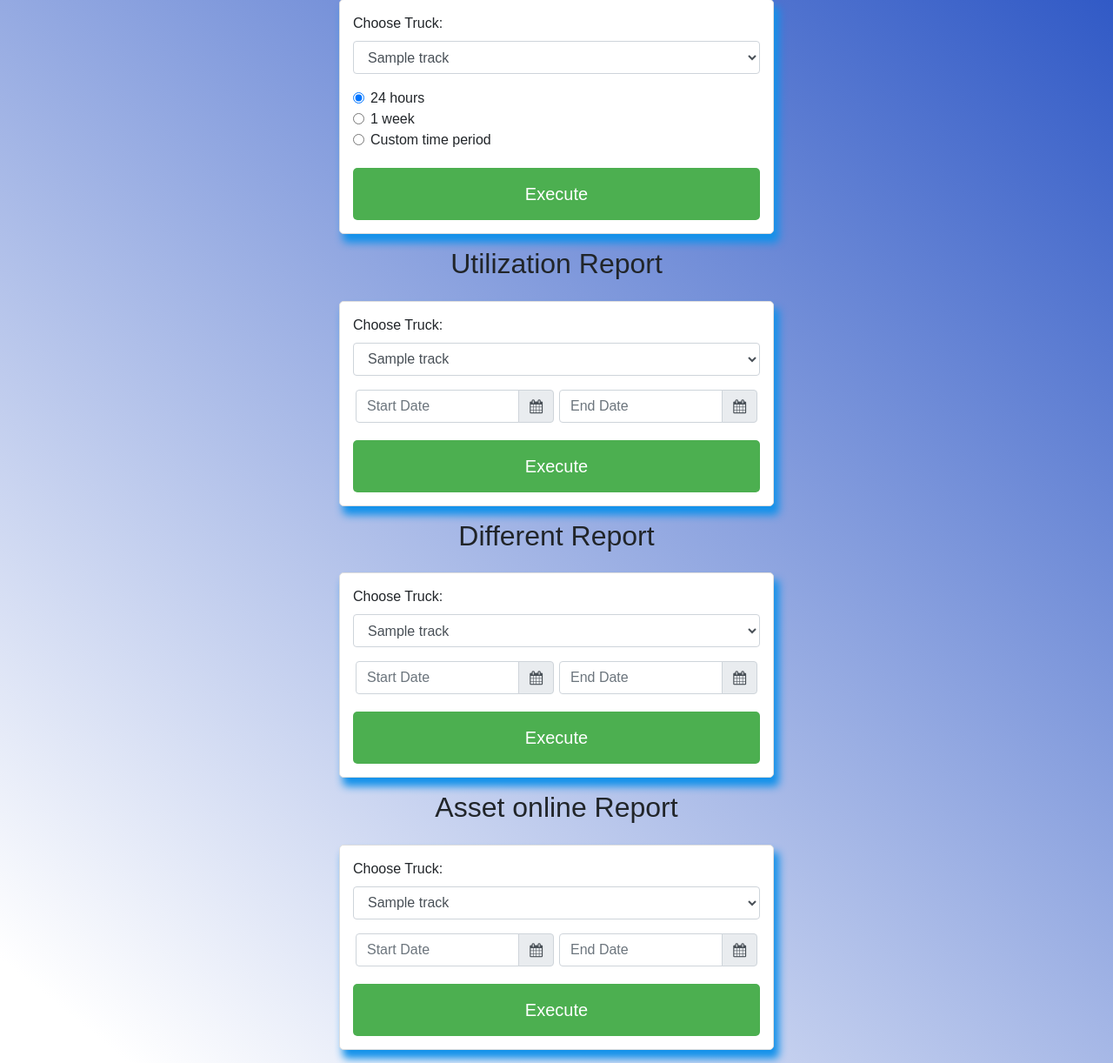
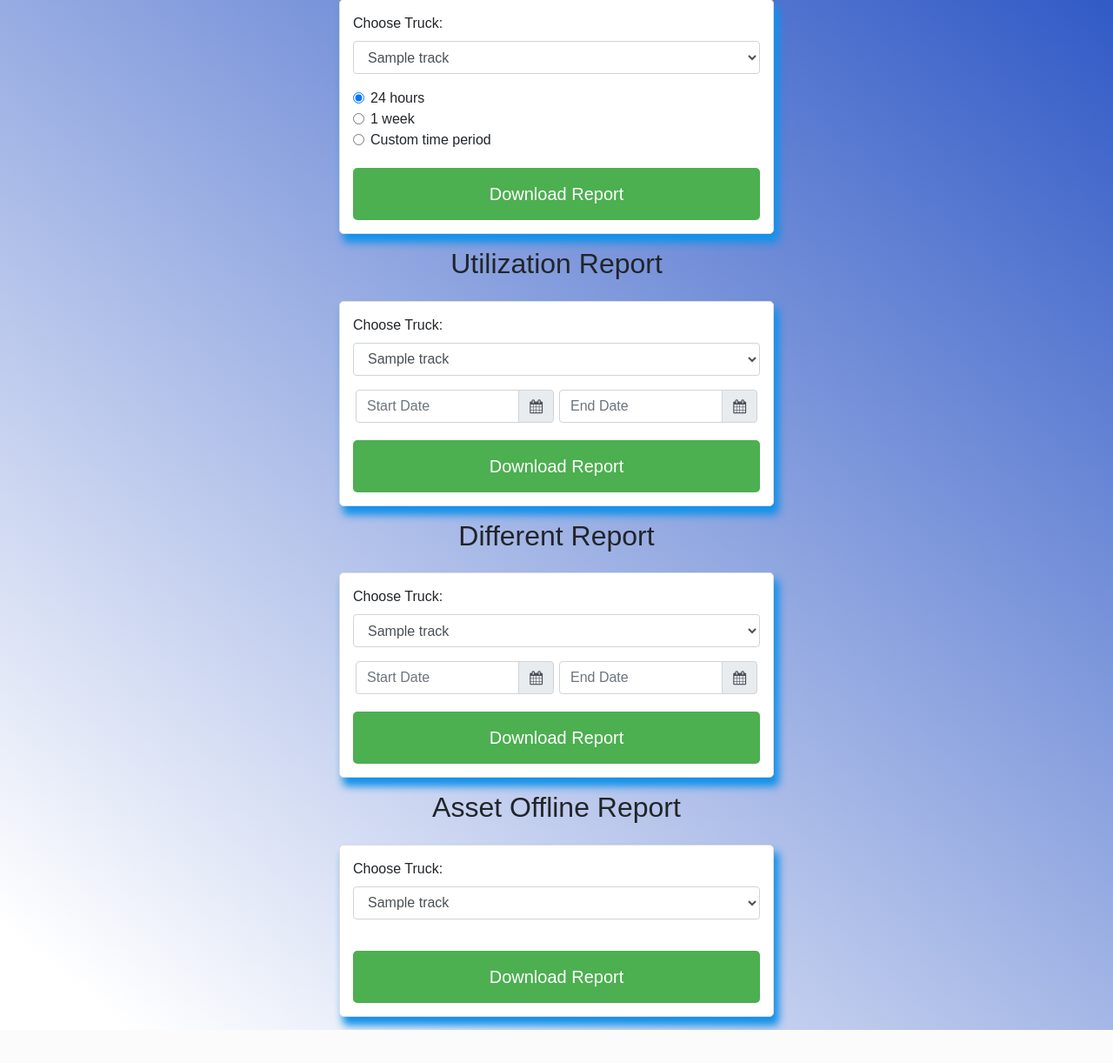
Before and after one commit to MobileTallent/report_python, a Flask app: template templates/index.html in a window 1280 px wide. Shown: the part 148-1370 px from the top of the page at 87% size. After the commit the page ends 1332 px from the top, so only its background shows below. Run offline with Flask 3, Linux system fonts and the light colour scheme; the template is opened without the code that fills it: most values are stand-ins (such as "Sample title", 1, 10 or a date in 2020); some libraries are stand-ins or nearby versions.

Commit message:
fix button and date fields
fix button and date fields

```diff
--- a/templates/index.html
+++ b/templates/index.html
@@ -78,7 +78,7 @@
                 </div>
             </div>
 
-            <input type="submit" value="Execute">
+            <input type="submit" value="Download Report">
         </form>
         <h2>Utilization Report</h2>
         <form action="/header2" method="post" onsubmit="showLoading()">
@@ -106,7 +106,7 @@
                     </div>
                 </div>
             </div>
-            <input type="submit" value="Execute">
+            <input type="submit" value="Download Report">
         </form>
         <h2>Different Report</h2>
         <form action="/header3" method="post" onsubmit="showLoading()">
@@ -134,9 +134,9 @@
                     </div>
                 </div>
             </div>
-            <input type="submit" value="Execute">
+            <input type="submit" value="Download Report">
         </form>
-        <h2>Asset online Report</h2>
+        <h2>Asset Offline Report</h2>
         <form action="/header4" method="post" onsubmit="showLoading()">
             <div class="form-group">
                 <label for="FormControlSelect4">Choose Truck:</label>
@@ -148,21 +148,7 @@
             </div>
             <input type="text" name="track_label" id="FormControlLabelSelect4" value="Access World" hidden />
             <input type="text" name="session_key" id="FormControlLabelSelect1" value="{{ session_key }}" hidden />
-            <div id="custom_time_period2" style="display:flex;">
-                <div class="datepicker date input-group">
-                    <input type="text" placeholder="Start Date" class="form-control" id="start_date4" name="start_date" required>
-                    <div class="input-group-append">
-                        <span class="input-group-text"><i class="fa fa-calendar"></i></span>
-                    </div>
-                </div>
-                <div class="datepicker date input-group">
-                    <input type="text" placeholder="End Date" class="form-control" id="end_date4" name="end_date" required>
-                    <div class="input-group-append">
-                        <span class="input-group-text"><i class="fa fa-calendar"></i></span>
-                    </div>
-                </div>
-            </div>
-            <input type="submit" value="Execute">
+            <input type="submit" value="Download Report">
         </form>
     </div>
 
```
Also changed, not shown: 1 other file.
